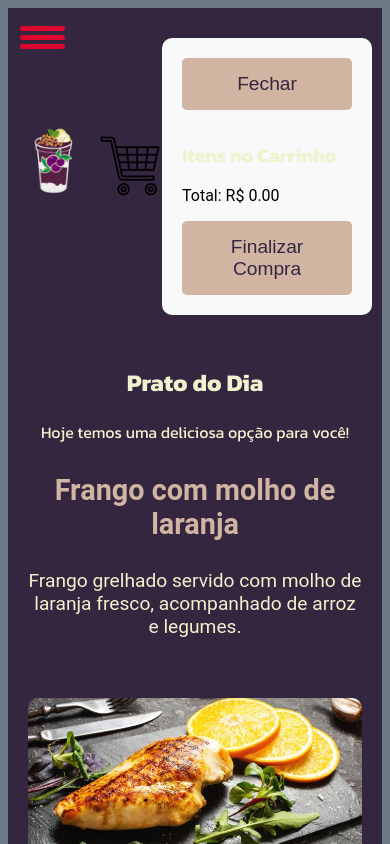
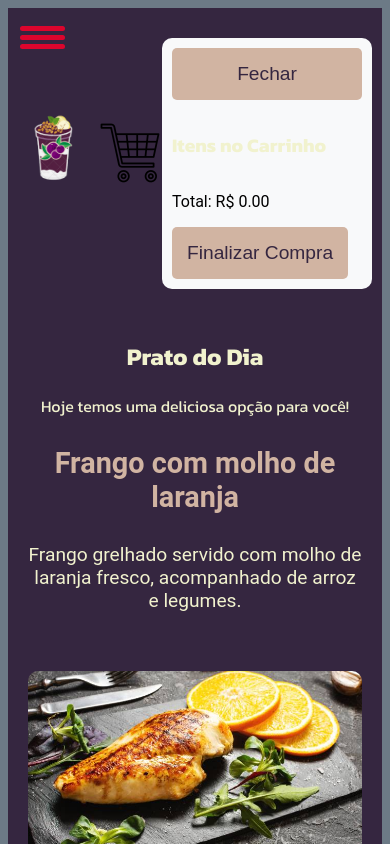
Before and after one commit to Ka-sv/point-do-acai, a plain HTML site: page index.html in a window 390 px wide. Both pictures are taken after a click on the link 340 px from the left and 58 px from the top of the page. Shown: the top 844 px of the page. Drawn offline with Linux system fonts and the light colour scheme.

Commit message:
ajuste no carinho para melhorar visualização de muitos itens adicionamos um role

```diff
--- a/style.css
+++ b/style.css
@@ -193,17 +193,23 @@
     transform: scale(1.2); /* Efeito de zoom no hover */
 }
 
+/* Estilo geral para o carrinho */
 #carrinho {
     background-color: #f8f9fa;
     padding: 20px;
     border-radius: 10px;
     margin-top: 20px;
+    max-width: 400px;
 }
 
+/* Limite de altura e rolagem para a área dos itens no mobile */
 #itens-carrinho {
+    max-height: 250px; /* Altura máxima para caber na tela */
+    overflow-y: auto; /* Rolagem vertical para muitos itens */
     margin-bottom: 15px;
 }
 
+/* Estilo do botão Fechar e finalizar compra */
 #carrinho button {
     background-color: var(--primary-color);
     color: var(--background-color);
@@ -213,6 +219,7 @@
     border-radius: 5px;
     font-size: 1.1rem;
 }
+
 
 
 
@@ -233,6 +240,20 @@
     }
     .logo__cabecalho img {
         max-width: 80px;
+    }
+    #itens-carrinho {
+        max-height: 150px; /* Ajusta a altura máxima para melhor visualização */
+    }
+    #carrinho {
+        padding: 10px;
+        width: 100%;
+    }
+    #carrinho h2 {
+        font-size: 1.2rem;
+    }
+    #carrinho button {
+        padding: 15px;
+        font-size: 1.2rem;
     }
     .carrinho-fixo {
         width: 100%;
```
